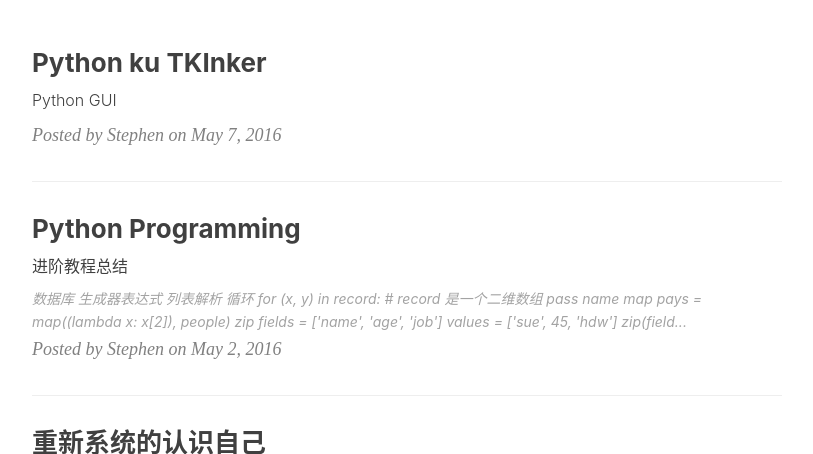
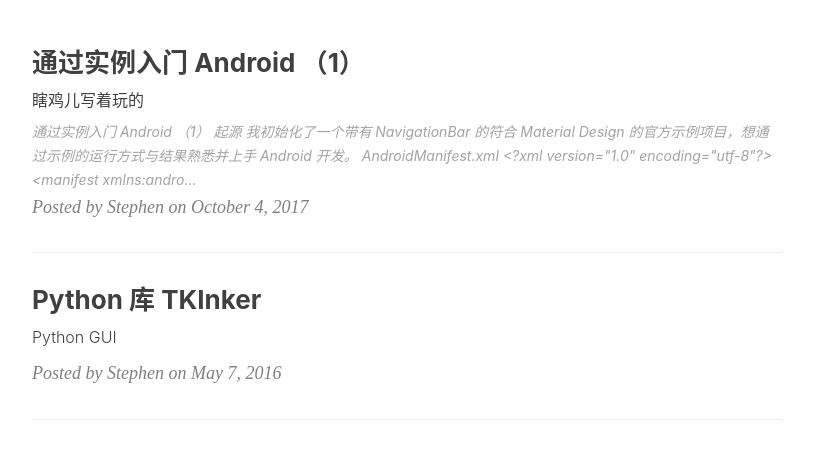
Before and after one commit to zhfanrui/zhfanrui.github.io, a Jekyll site: the page built from index.html, in a window 1280 px wide and 900 px high, cut to the strip 446-900 px from the top of the window. Shown: the whole strip, without its empty margins (233-1046 px from the left). Built offline with Jekyll 4.4.1, drawn with Linux system fonts in a browser that asks for light colours; nearby versions of some CDN libraries; the list of posts is cut into pages by our own code; comment, search, counter and statistics services are not loaded; some of the changed text lies outside the part shown.

Commit message:
新文章系列

````diff
--- a/_posts/2016-05-07-tkinker.markdown
+++ b/_posts/2016-05-07-tkinker.markdown
@@ -1,6 +1,6 @@
 ---
 layout:   post
-title:    "Python ku TKInker"
+title:    "Python 库 TKInker"
 subtitle: "Python GUI"
 date:     2016-05-07 14:31:26
 author:   "Stephen"
--- /dev/null
+++ b/_posts/2017-10-04-android-first-1.markdown
@@ -0,0 +1,51 @@
+---
+layout:   post
+title:    "通过实例入门 Android （1）"
+subtitle: "瞎鸡儿写着玩的"
+date:     2017-10-04 09:55:25
+author:   "Stephen"
+header-img: "img/post-bg.jpg"
+catalog: true
+tag:
+    - Android
+---
+# 通过实例入门 Android （1）
+---
+## 起源
+
+我初始化了一个带有 NavigationBar 的符合 Material Design 的官方示例项目，想通过示例的运行方式与结果熟悉并上手 Android 开发。
+
+## AndroidManifest.xml
+``` xml
+<?xml version="1.0" encoding="utf-8"?>
+<manifest xmlns:android="http://schemas.android.com/apk/res/android"
+    package="com.example.admin.myapplication">
+
+    <application
+        android:allowBackup="true"
+        android:icon="@mipmap/ic_launcher"
+        android:label="@string/app_name"
+        android:roundIcon="@mipmap/ic_launcher_round"
+        android:supportsRtl="true"
+        android:theme="@style/AppTheme">
+        <activity
+            android:name=".MainActivity"
+            android:label="@string/app_name"
+            android:theme="@style/AppTheme.NoActionBar">
+            <intent-filter>
+                <action android:name="android.intent.action.MAIN" />
+
+                <category android:name="android.intent.category.LAUNCHER" />
+            </intent-filter>
+        </activity>
+    </application>
+
+</manifest>
+```
+
+1. 首先看 xml 标签定义了 xml 版本号与编码格式。
+2. manifest 标签是整个内容的主标签。xmlns 是 xml namespace 的意思，定义了整个文件的命名空间（实际上命名空间这个问题还是需要再次理解的）；package定义了包名，与项目设定一致。
+3. application 标签定义的是一个应用[?]。
+4. activity 定义了应用内的活动。name 表示活动名称，与之对应的是一个同名的Java Class，用于控制活动的进行；label 定义了应用的名称，此处调用了 res/valuse/strings 下的 app_name ；theme 定义了主题，此处调用了 res/valuse/strings 下的 AppTheme.NoActionBar ，意思是取消系统默认的 ActionBar 。一个应用可以有多个活动，而且可以都不为主活动。
+5. intent-filter[?]
+6. 整个应用注册是通过此文件执行的，并且有几个主 activity 就有几个图标，没有主的则没有图标。
````
